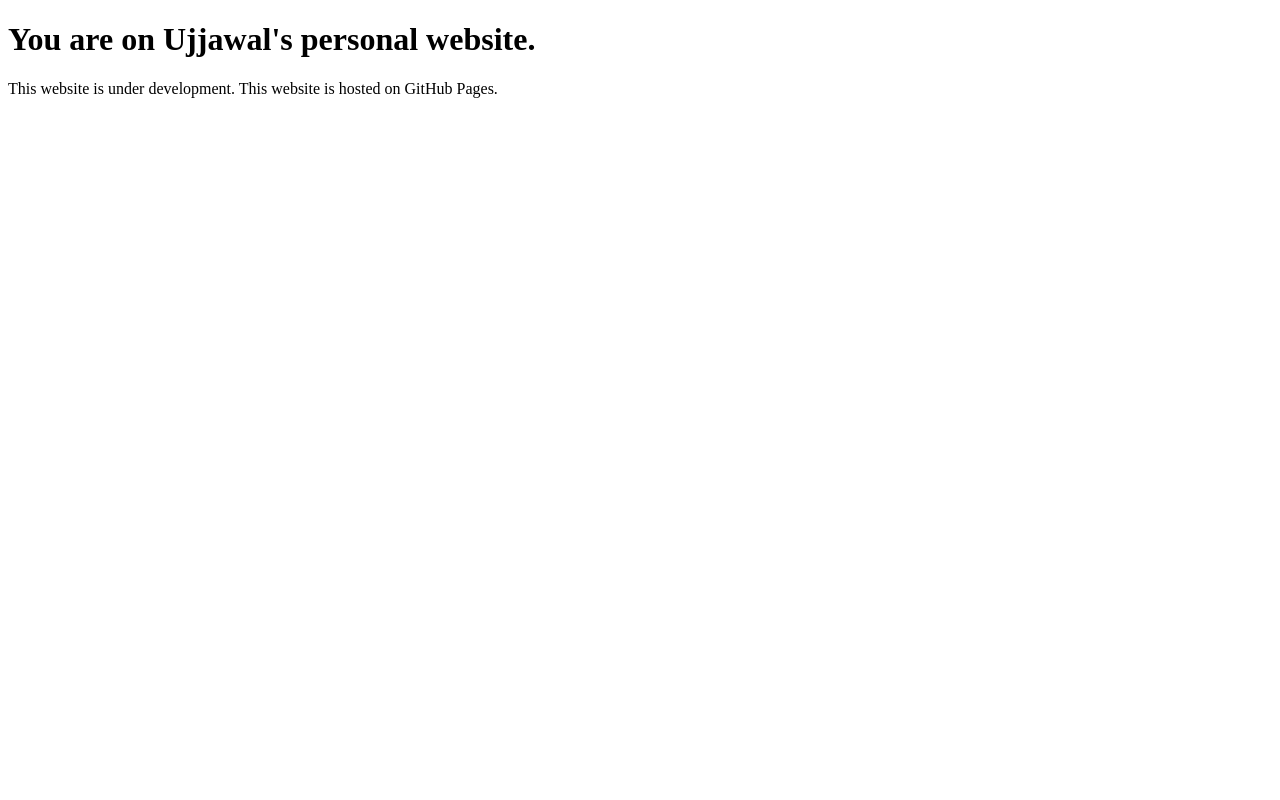
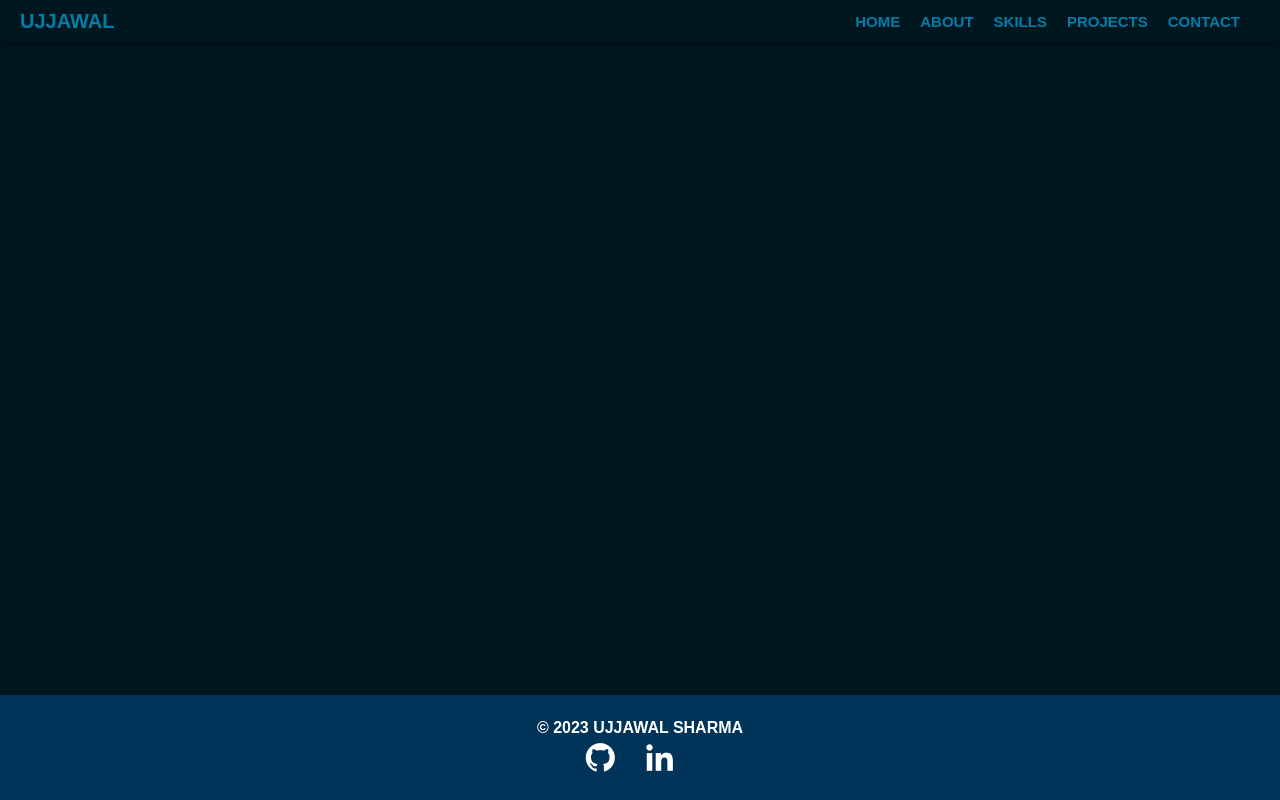
Before and after one commit to UjjawalSharma05/UjjawalSharma05.github.io, a plain HTML site: page index.html in a window 1280 px wide. Drawn offline with nearby package versions, Linux system fonts and the light colour scheme.

Commit message:
Pre-release V0.1

```diff
--- a/index.html
+++ b/index.html
@@ -1,12 +1,48 @@
 <!DOCTYPE html>
-<html>
+<html lang="en">
 <head>
-<title>
-Ujjawal's Website
-</title>
+    <meta charset="UTF-8">
+    <meta name="viewport" content="width=device-width, initial-scale=1.0">
+    <link rel="stylesheet" href="styles.css">
+    <link rel="preconnect" href="https://fonts.googleapis.com">
+    <link rel="preconnect" href="https://fonts.gstatic.com" crossorigin>
+    <link href="https://fonts.googleapis.com/css2?family=Poppins:wght@400;500;600&display=swap" rel="stylesheet">
+    <link href='https://unpkg.com/boxicons@2.1.4/css/boxicons.min.css' rel='stylesheet'>
+    <script src="script.js"></script>
+    <title>Ujjawal's Website</title>
 </head>
 <body>
-<h1>You are on Ujjawal's personal website.</h1>
-<p>This website is under development. This website is hosted on GitHub Pages.</p>
+    <header class="navigation-header">
+        <div class="logo">
+            <a href="#">UJJAWAL</a>
+        </div>
+        <nav class="nav-links">
+            <ul>
+                <li><a href="#">HOME</a></li>
+                <li><a href="#">ABOUT</a></li>
+                <li><a href="#">SKILLS</a></li>
+                <li><a href="#">PROJECTS</a></li>
+                <li><a href="#">CONTACT</a></li>
+            </ul>
+        </nav>
+        <div class="menu-icon" id="menu-icon">
+            <div class="bar"></div>
+            <div class="bar"></div>
+            <div class="bar"></div>
+        </div>
+    </header>
+
+
+    <footer class="site-footer">
+        <div class="footer-content">
+            <p >&copy; 2023 UJJAWAL SHARMA</p>
+            <ul>
+                <li><a href="#"><i class='bx bxl-github'></i></a></li>
+                <li><a href="#"><i class='bx bxl-linkedin'></i></a></li>
+                <!--<li><a href="#">Services</a></li>
+                <li><a href="#">Contact</a></li>-->
+            </ul>
+        </div>
+    </footer>
 </body>
 </html>
--- /dev/null
+++ b/script.js
@@ -0,0 +1,17 @@
+document.addEventListener("DOMContentLoaded", function () {
+    const menuIcon = document.getElementById("menu-icon");
+    const navLinks = document.querySelector(".nav-links");
+
+    menuIcon.addEventListener("click", function () {
+        navLinks.classList.toggle("show");
+    });
+});
+
+document.addEventListener('DOMContentLoaded', function () {
+    const menuToggle = document.querySelector('.menu-toggle');
+    const navLinks = document.querySelector('.nav-links ul');
+
+    menuToggle.addEventListener('click', function () {
+        navLinks.classList.toggle('active');
+    });
+});
--- /dev/null
+++ b/styles.css
@@ -0,0 +1,114 @@
+/* Reset default margin and padding for all elements */
+* {
+    margin: 0;
+    padding: 0;
+}
+
+body {
+    font-family: 'Font Name', sans-serif;
+    background-color: #00171f;
+}
+
+/* Style the navigation header */
+.navigation-header {
+    background-color: #00171F;
+    color: #007EA7;
+    display: flex;
+    justify-content: space-between;
+    align-items: center;
+    padding: 10px 20px;
+    box-shadow: 0 4px 6px rgba(0, 0, 0, 0.24); /* Add a shadow here */
+}
+
+/* Style the logo */
+.logo a {
+    text-decoration: none;
+    color: #007EA7;
+    font-size: 20px;
+    font-weight: bold;
+}
+
+/* Style the navigation links */
+.nav-links ul {
+    list-style: none;
+    display: flex;
+}
+
+.nav-links li {
+    margin-right: 20px;
+}
+
+.nav-links a {
+    text-decoration: none;
+    color: #007EA7;
+    font-weight: bold;
+    font-size: 15px;
+}
+
+
+
+.content {
+    min-height: calc(100vh - 70px); /* 70px is the combined height of the footer */
+}
+
+/* Style the footer */
+.site-footer {
+    background-color: #003459;
+    color: #fff;
+    padding: 20px 0;
+    text-align: center;
+    position: absolute;
+    bottom: 0;
+    width: 100%;
+}
+
+/* Style the footer content */
+.footer-content {
+    display: flex;
+    flex-direction: column;
+    justify-content: center;
+    align-items: center;
+    line-height: 25px;
+    font-weight: bold;
+    height: 100%; /* Ensure the content takes up the full height of the footer */
+}
+
+/* Style the footer links */
+.footer-content ul {
+    list-style: none;
+}
+
+.footer-content li {
+    display: inline;
+    margin-right: 20px;
+}
+
+.footer-content a {
+    text-decoration: none;
+    color: #fff;
+    font-size: 35px;
+}
+
+.menu-icon {
+    display: none;
+}
+
+.bar {
+    width: 20px;
+    height: 3px;
+    background-color: #007EA7;
+    margin: 3px 0;
+}
+
+
+/* Media query for screens with a maximum width of 768px (typical for mobile) */
+@media screen and (max-width: 768px) {
+    .nav-links {
+        display: none; /* Hide the navigation links on small screens */
+    }
+
+    .menu-icon {
+        display: block; /* Display the menu icon on small screens */
+        cursor: pointer;
+    }
+}
```
Also changed, not shown: my color pallete.txt (added).
